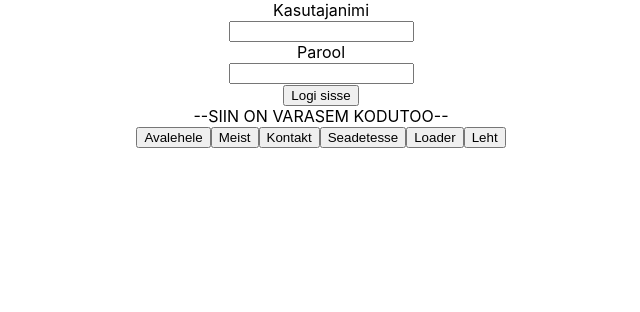
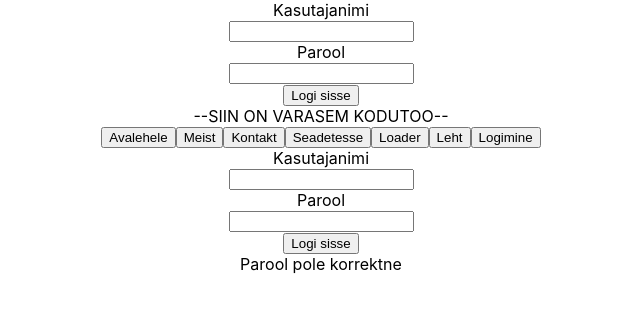
Before and after one commit to KristelBurke/react-11-2023, a React (Create React App) app in the folder kodutoo2/: page /logimine in a window 1280 px wide. Shown: the top 312 px of the page, without its empty margins (319-959 px from the left). Built offline with nearby package versions, Linux system fonts and the light colour scheme.

Commit message:
Logimine

```diff
--- a/kodutoo2/src/App.js
+++ b/kodutoo2/src/App.js
@@ -6,6 +6,7 @@ import Kontakt from "./pages/Kontakt";
 import Seaded from "./pages/Seaded";
 import Loader from "./pages/Loader";
 import Leht from "./pages/Leht";
+import Logimine from "./pages/Logimine";
 import { useState } from "react";
 import { useRef} from "react";
 import { ToastContainer, toast } from 'react-toastify';
@@ -92,6 +93,10 @@ function App() {
         <button>Leht</button>
       </Link>
 
+      <Link to="/logimine">
+        <button>Logimine</button>
+      </Link>
+
       <Routes>
         <Route path="/" exact element={ <Avaleht/>} />
         <Route path="/meist" exact element={ <Meist/>} />
@@ -99,7 +104,9 @@ function App() {
         <Route path="/seaded" exact element={ <Seaded/>} />
         <Route path="/loader" exact element={ <Loader/>} />
         <Route path="/leht" exact element={ <Leht/>} />
+        <Route path="/logimine" exact element={ <Logimine/>} />
       </Routes>
+
       <ToastContainer
        position="top-right"
        theme="dark"/>
--- /dev/null
+++ b/kodutoo2/src/pages/Logimine.js
@@ -0,0 +1,33 @@
+import { useRef, useState } from 'react';
+
+function Logimine() {
+    const kasutajaNimiRef = useRef();
+    const paroolRef = useRef();
+    const [paroolKorrektne, setParoolKorrektne] = useState(true);
+
+    const kontrolliParooli = () => {
+        if (paroolRef.current.value.length < 8 ||
+            paroolRef.current.value.toLowerCase() === paroolRef.current.value ||
+            paroolRef.current.value.toUpperCase() === paroolRef.current.value ||
+            paroolRef.current.value.includes("%") === false) {
+                setParoolKorrektne(false);
+            } else{
+                setParoolKorrektne(true);
+            }
+    }
+
+    return (
+        <div>
+            <label>Kasutajanimi</label><br/>
+            <input ref={kasutajaNimiRef} type="text"/><br/>
+
+            <label>Parool</label><br/>
+            <input ref={paroolRef} onChange={kontrolliParooli} type="password"/><br/>
+
+            <button>Logi sisse</button>
+            { paroolKorrektne === true && <div>Parool pole korrektne</div>}
+        </div>
+    )
+}
+
+export default Logimine
```
